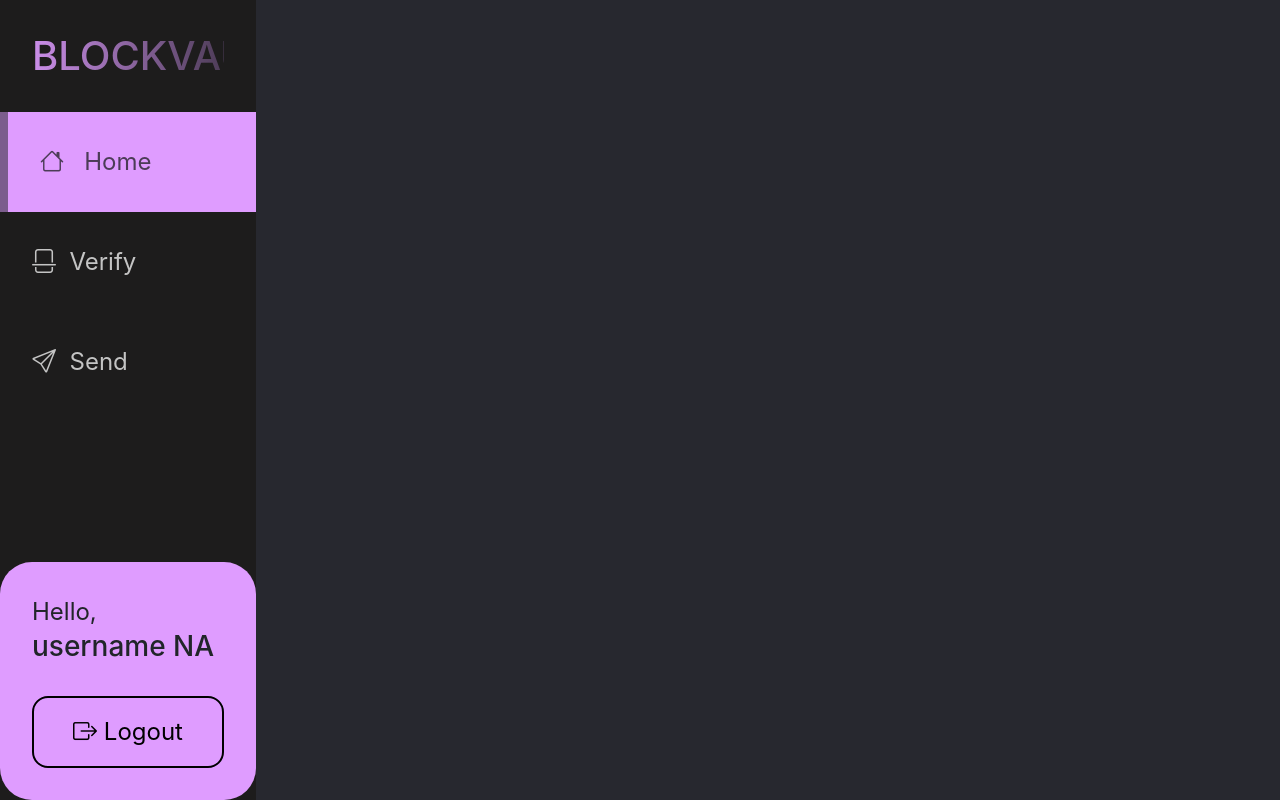
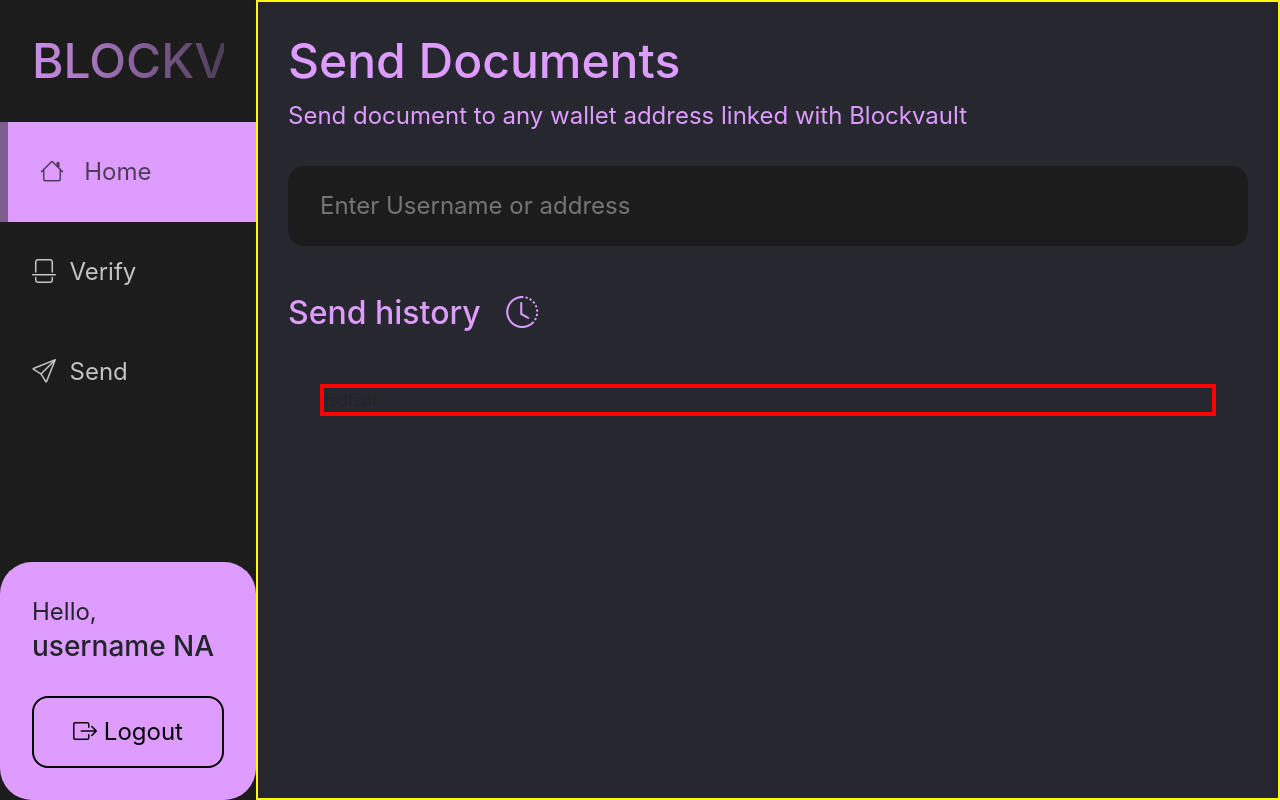
Before and after one commit to Dhruwang/BlockVault, a React (Create React App) app: page /send in a window 1280 px wide. Built offline with nearby package versions, Linux system fonts and the light colour scheme.

Commit message:
added send and sendModal components

```diff
--- a/src/App.css
+++ b/src/App.css
@@ -449,7 +449,7 @@ body{
   display: none;
 
 }
-.homeSearchBar input{
+.SearchInput{
   width: 100%;
   height: 100%;
   background-color: #1D1C1C;
@@ -560,7 +560,53 @@ body{
 }
 /* NoDocument css ends */
 
+/* send page css starts  */
+.sendOuter{
+  width: 100%;
+  display: flex;
+  flex-direction: column;
+  position: relative;
+}
+.sendInner{
+  padding: 2rem;
+}
+.sendInnerTop p{
+  color: #DF9CFF;
+  font-size: 1.5rem;
+}
+.sendInnerTop input{
+  margin: 1rem 0;
+  height: 5rem;
+}
+.sendInnerLower{
+  margin: 2rem 0;
+}
+/* send page css ends */
+
+/* sendModal css starts  */
+.sendModalOuter{
+  width: 100%;
+  height: 100%;
+  display: flex;
+  position:absolute;
+  align-items: center;
+  justify-content: center;
+  border: 2px solid yellow;
+}
+.sendModalInner{
+  width: 70vw;
+  border: 4px solid red;
+}
+/* sendModal css ends */
+
 /* Generals  */
+h1{
+  color: #DF9CFF;
+  font-size: 3rem;
+}
+h2{
+  color: #DF9CFF;
+}
 .warnings{
   color: red;
   font-size: 1.5rem;
--- a/src/App.tsx
+++ b/src/App.tsx
@@ -11,6 +11,7 @@ import { lpActions } from './store/landingPage';
 import ConfirmModal from './components/ConfirmModal';
 import Navigation from './components/Navigation';
 import Home from './components/Home';
+import Send from './components/Send';
 
 function App() {
 
@@ -29,6 +30,7 @@ function App() {
         <Routes>
         <Route path='/' element={<Landing />} />
         <Route path='/home' element={<Home />} />
+        <Route path='/send' element={<Send />} />
       </Routes>
       </div>
 
--- a/src/components/Home.tsx
+++ b/src/components/Home.tsx
@@ -177,7 +177,7 @@ export default function Home() {
             <div><button className='searchButton' onClick={handleSearch}><i className={`bi bi-${searchOpen?"x":"search"} fs-1`}></i></button></div>
           </div>
           <div className='homeSearchBar' id='homeSearchBar'>
-            <input type='text' id='homeSearchBarInput' onChange={search}></input>
+            <input type='text' id='homeSearchBarInput' className='SearchInput' onChange={search}></input>
           </div>
 
           <div className='homeLowerBody'>
--- a/src/components/Send.tsx
+++ b/src/components/Send.tsx
@@ -1,7 +1,21 @@
 import React from 'react'
+import SendModal from './SendModal'
 
 export default function Send() {
   return (
-    <div className='sendOuter'>Send</div>
+    <div className='sendOuter'>
+        <SendModal />
+        <div className='sendInner'>
+            <div className='sendInnerTop'>
+                <h1>Send Documents</h1>
+                <p>Send document to any wallet address linked with Blockvault</p>
+                <input type='text' className='SearchInput' placeholder='Enter Username or address'></input>
+            </div>
+            <div className='sendInnerLower'>
+
+                <h2>Send history &nbsp; <i className="bi bi-clock-history"></i></h2>
+            </div>
+        </div>
+    </div>
   )
 }
--- /dev/null
+++ b/src/components/SendModal.tsx
@@ -0,0 +1,11 @@
+import React from 'react'
+
+export default function SendModal() {
+  return (
+    <div className='sendModalOuter'>
+        <div className='sendModalInner'>
+            fsdfsdf
+        </div>
+    </div>
+  )
+}
```
